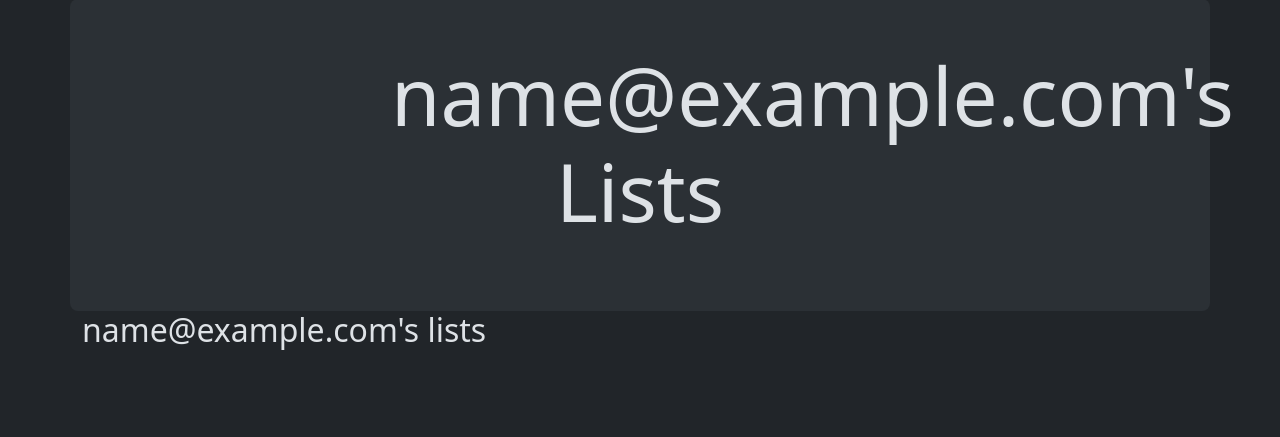
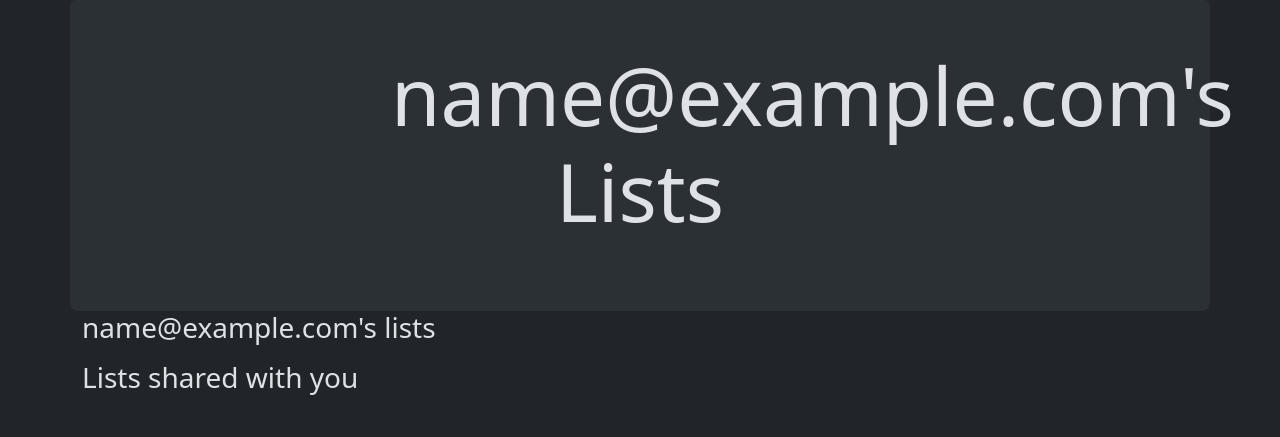
Before and after one commit to alarthast/testing-goat, a Django app: a page that uses src/lists/templates/my_lists.html in a window 1280 px wide. Shown: the part 57-494 px from the top of the page. Run offline with Django 5.2, Linux system fonts and the light colour scheme; a user stored in the database is signed in; tables that the repository leaves empty hold one stand-in row (values such as "Sample post"); some libraries are stand-ins or nearby versions.

Commit message:
Show shared lists in my list page

```diff
--- a/src/lists/templates/my_lists.html
+++ b/src/lists/templates/my_lists.html
@@ -3,10 +3,16 @@
 {% block header_text %}{{user.email}}'s Lists{% endblock %}
 
 {% block content %}
-<h2>{{ owner.email }}'s lists</h2>
+<h3>{{ owner.email }}'s lists</h3>
 <ul>
     {% for list in owner.lists.all %}
     <li><a href="{{ list.get_absolute_url }}">{{ list.name }}</a></li>
     {% endfor %}
 </ul>
+<h3>Lists shared with you</h3>
+<ul>
+    {% for list in user.shared_lists.all %}
+    <li><a href="{{ list.get_absolute_url }}">{{ list.name }}</a></li>
+    {% endfor %}
+</ul>
 {% endblock %}
```
